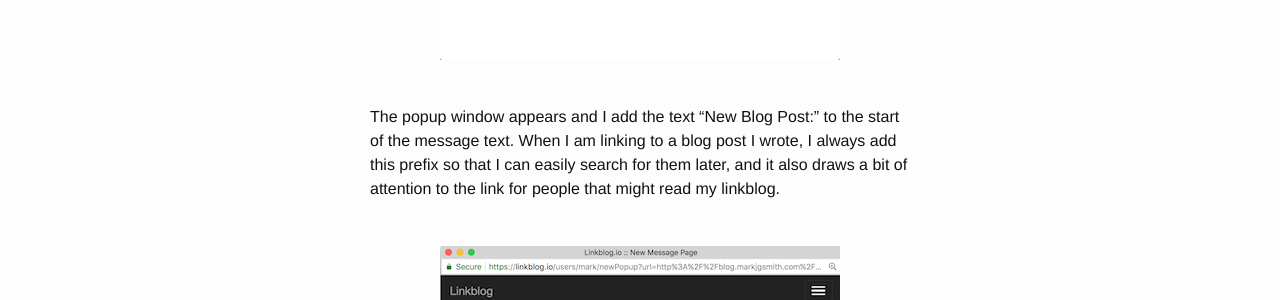
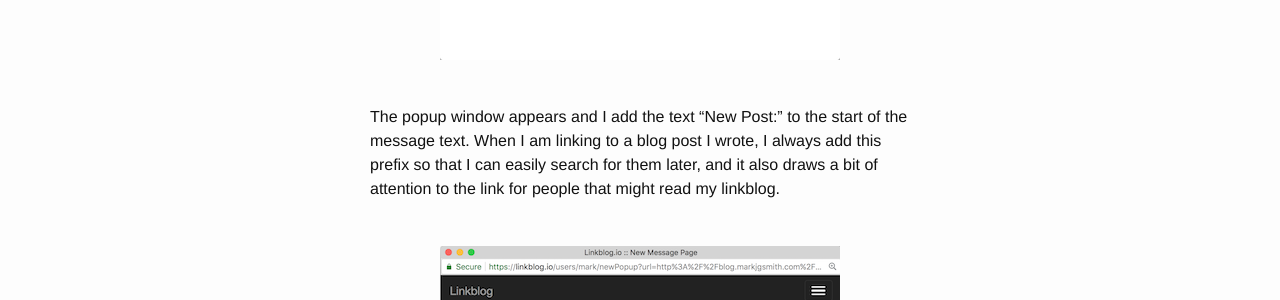
Before and after one commit to mjgs/mjgs.github.io, a Jekyll site: the page built from _posts/2018-06-30-how-I-use-my-linkblog-posting-a-link-to-my-latest-blog-post.md, in a window 1280 px wide. Shown: the part 958-1258 px from the top of the page. Built offline with Jekyll 4.4.1, drawn with Linux system fonts in a browser that asks for light colours; some of the changed lines change nothing that is shown.

```diff
--- a/_posts/2018-06-30-how-I-use-my-linkblog-posting-a-link-to-my-latest-blog-post.md
+++ b/_posts/2018-06-30-how-I-use-my-linkblog-posting-a-link-to-my-latest-blog-post.md
@@ -1,9 +1,10 @@
 ---
+title: How I use my linkblog - posting a link to my latest blog post
 published: true
 layout: post
-title: How I use my linkblog - posting a link to my latest blog post
-date: 2018-06-30T12:52:00.000Z
-tags: [linkblog hiuml]
+date: '2018-06-30 19:52:00 +0700'
+tags:
+- linkblog hiuml
 ---
 
 ## Situation:
@@ -18,7 +19,7 @@
 ![Linkblog popup bookmarklet]({{site.baseurl}}/assets/images/linkblog-link-to-blog-post-01.png)
 {: refdef}
 
-The popup window appears and I add the text "New Blog Post:" to the start of the message text. When I am linking to a blog post I wrote, I always add this prefix so that I can easily search for them later, and it also draws a bit of attention to the link for people that might read my linkblog.
+The popup window appears and I add the text "New Post:" to the start of the message text. When I am linking to a blog post I wrote, I always add this prefix so that I can easily search for them later, and it also draws a bit of attention to the link for people that might read my linkblog.
 
 {:refdef: style="text-align: center;"}
 ![Linkblog popup bookmarklet edit message text]({{site.baseurl}}/assets/images/linkblog-link-to-blog-post-02.png)
```
